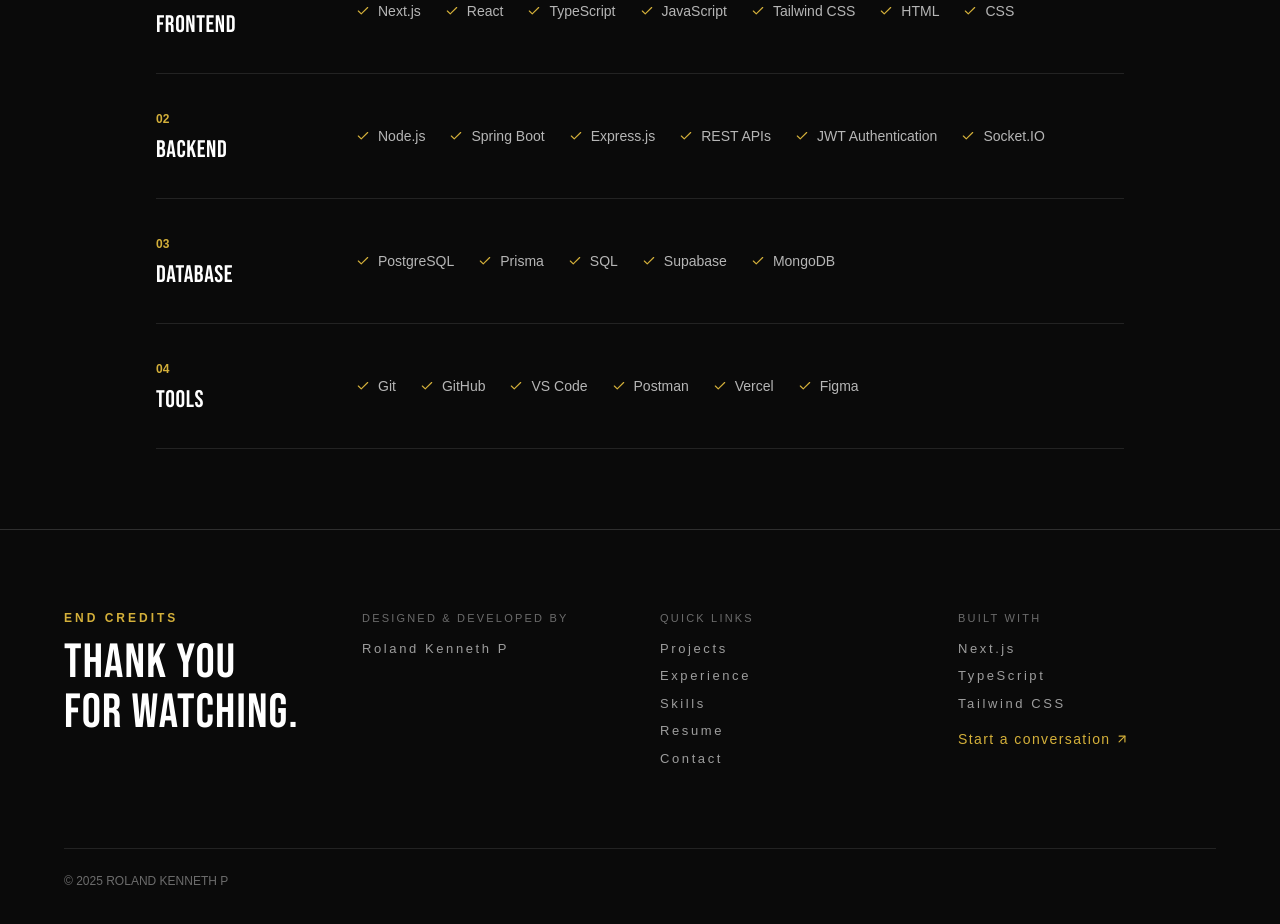
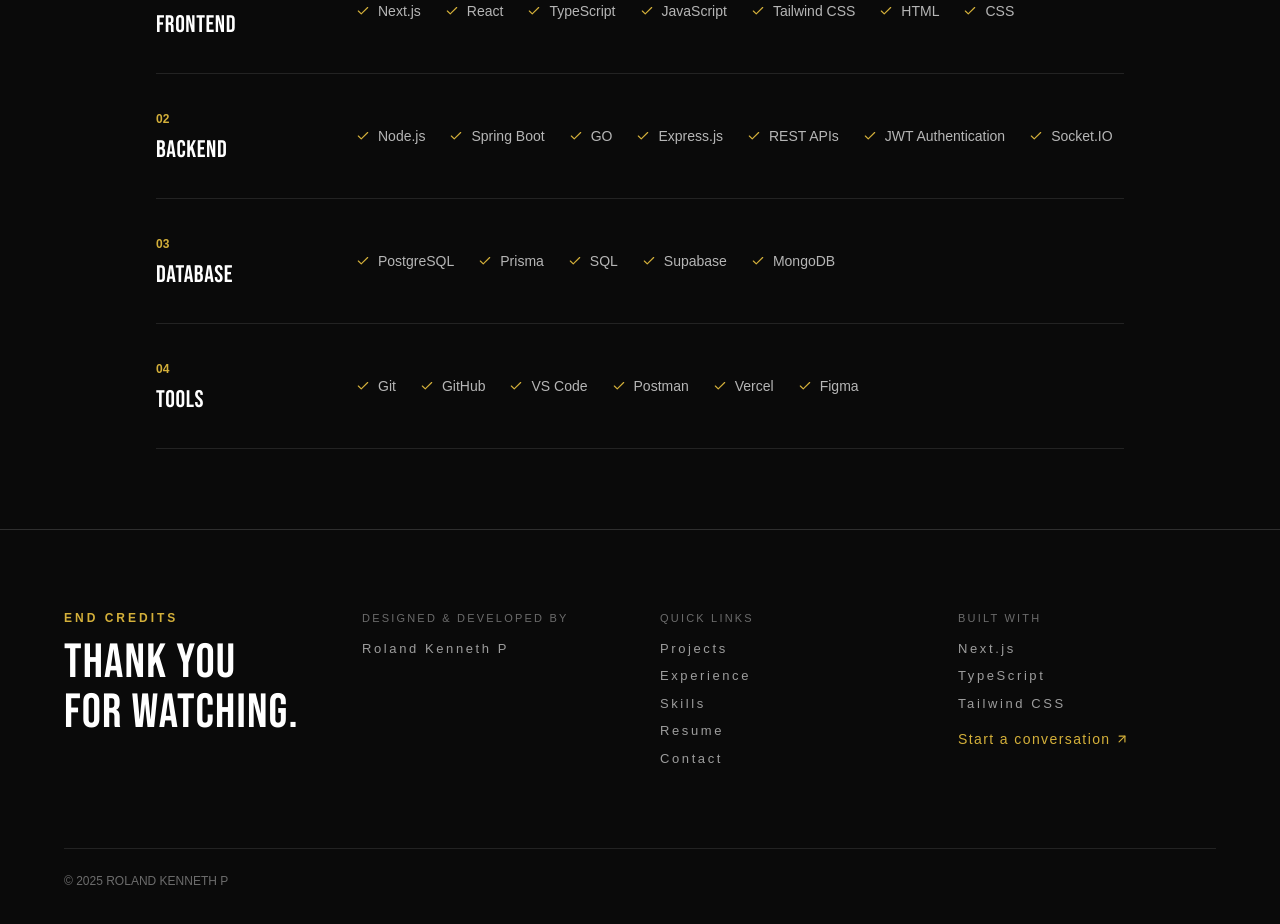
Before and after one commit to rolandkennethp/Portfolio, a Next.js app: page /skills in a window 1280 px wide. Shown: the part 1820-2744 px from the top of the page. Built offline with nearby package versions, Linux system fonts and the light colour scheme.

Commit message:
update in a page

```diff
--- a/app/(routes)/skills/Toolkit.tsx
+++ b/app/(routes)/skills/Toolkit.tsx
@@ -35,6 +35,7 @@
     items: [
       "Node.js",
       "Spring Boot",
+      "GO",
       "Express.js",
       "REST APIs",
       "JWT Authentication",
```
